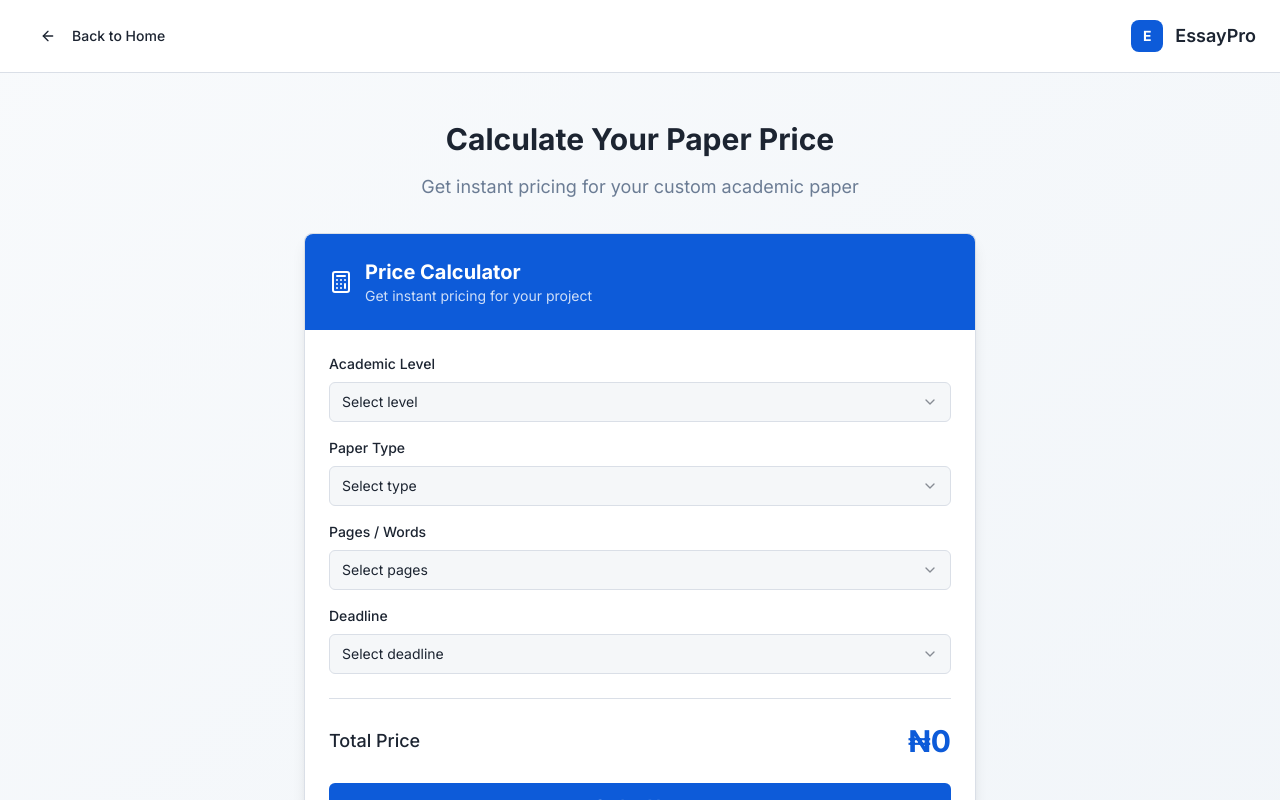
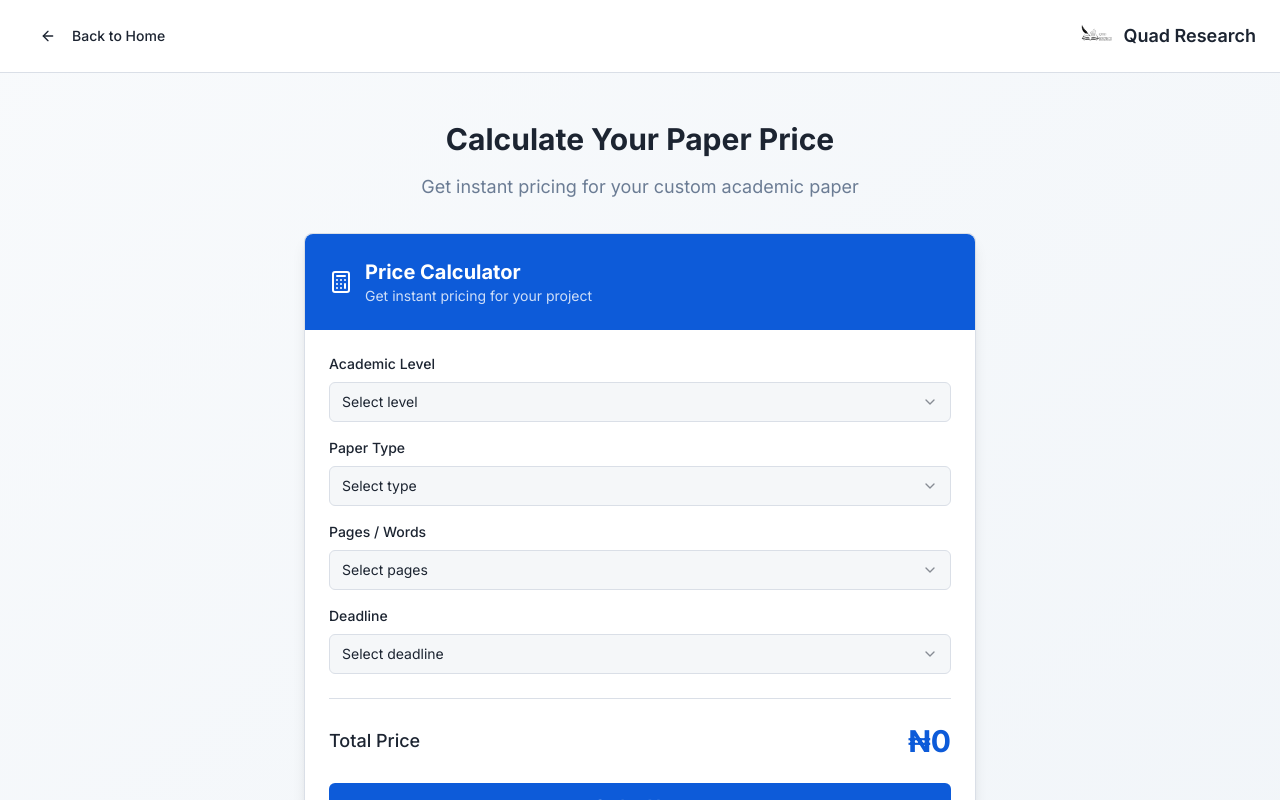
Before and after one commit to Samson-Koremene/quadresearch, a React (Vite) app: page /calculator in a window 1280 px wide. Shown: the top 800 px of the page. Built offline with nearby package versions, Linux system fonts and the light colour scheme.

Commit message:
Replace logo on calculator page
Replace the logo on the calculator page with the new logo.

```diff
--- a/src/pages/PriceCalculatorPage.tsx
+++ b/src/pages/PriceCalculatorPage.tsx
@@ -22,10 +22,13 @@ const PriceCalculatorPage = () => {
             </Button>
 
             <div className="flex items-center space-x-3">
-              <div className="w-8 h-8 bg-primary rounded-lg flex items-center justify-center">
-                <span className="text-primary-foreground font-bold text-sm">E</span>
-              </div>
-              <h1 className="text-lg font-semibold text-foreground">EssayPro</h1>
+              <img
+                src="/lovable-uploads/0d3a775b-537c-4111-8322-ea0be5f8a7dd.png"
+                alt="Quad Research Logo"
+                className="w-8 h-8 object-contain"
+                loading="lazy"
+              />
+              <h1 className="text-lg font-semibold text-foreground">Quad Research</h1>
             </div>
           </div>
         </div>
```
